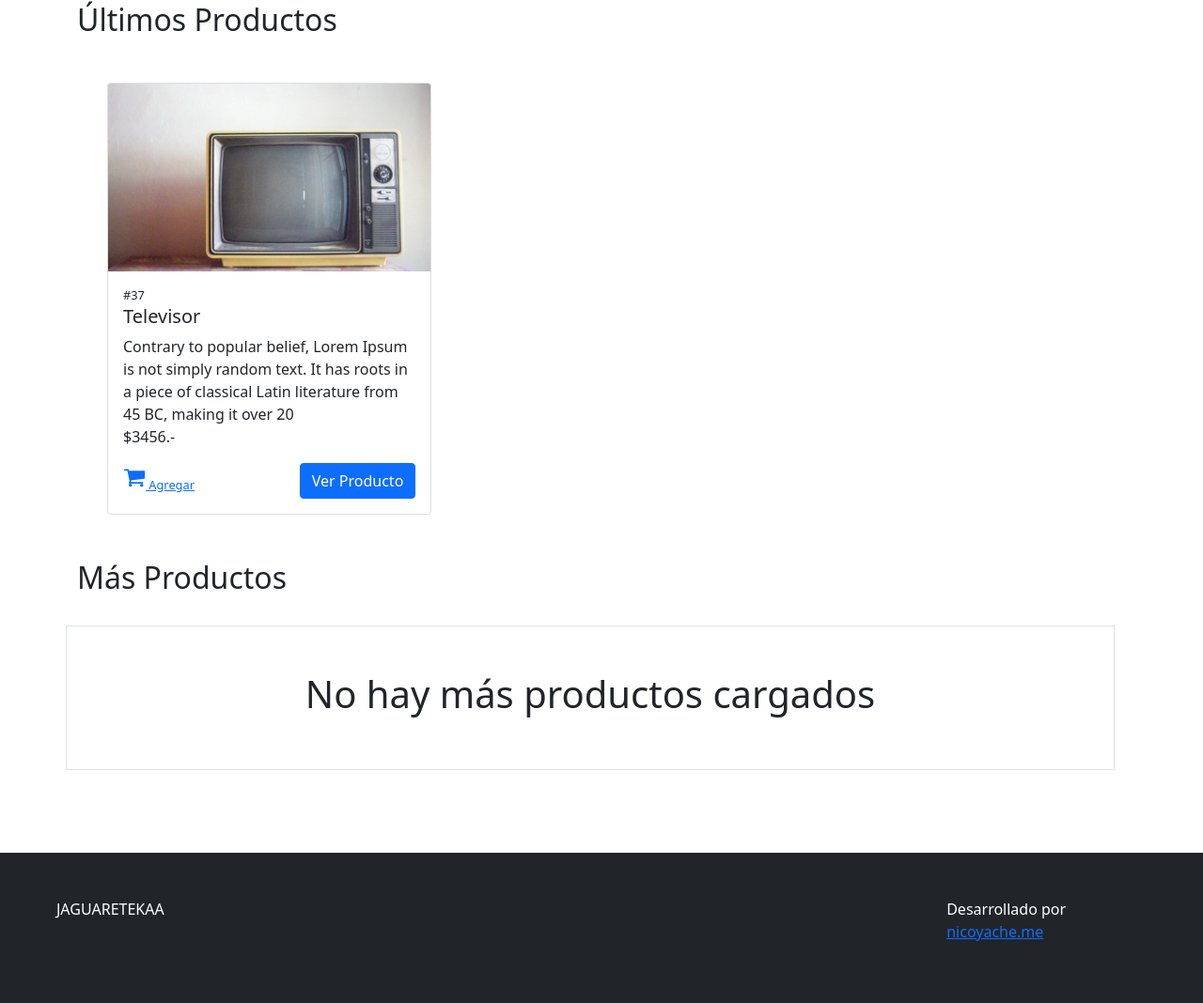
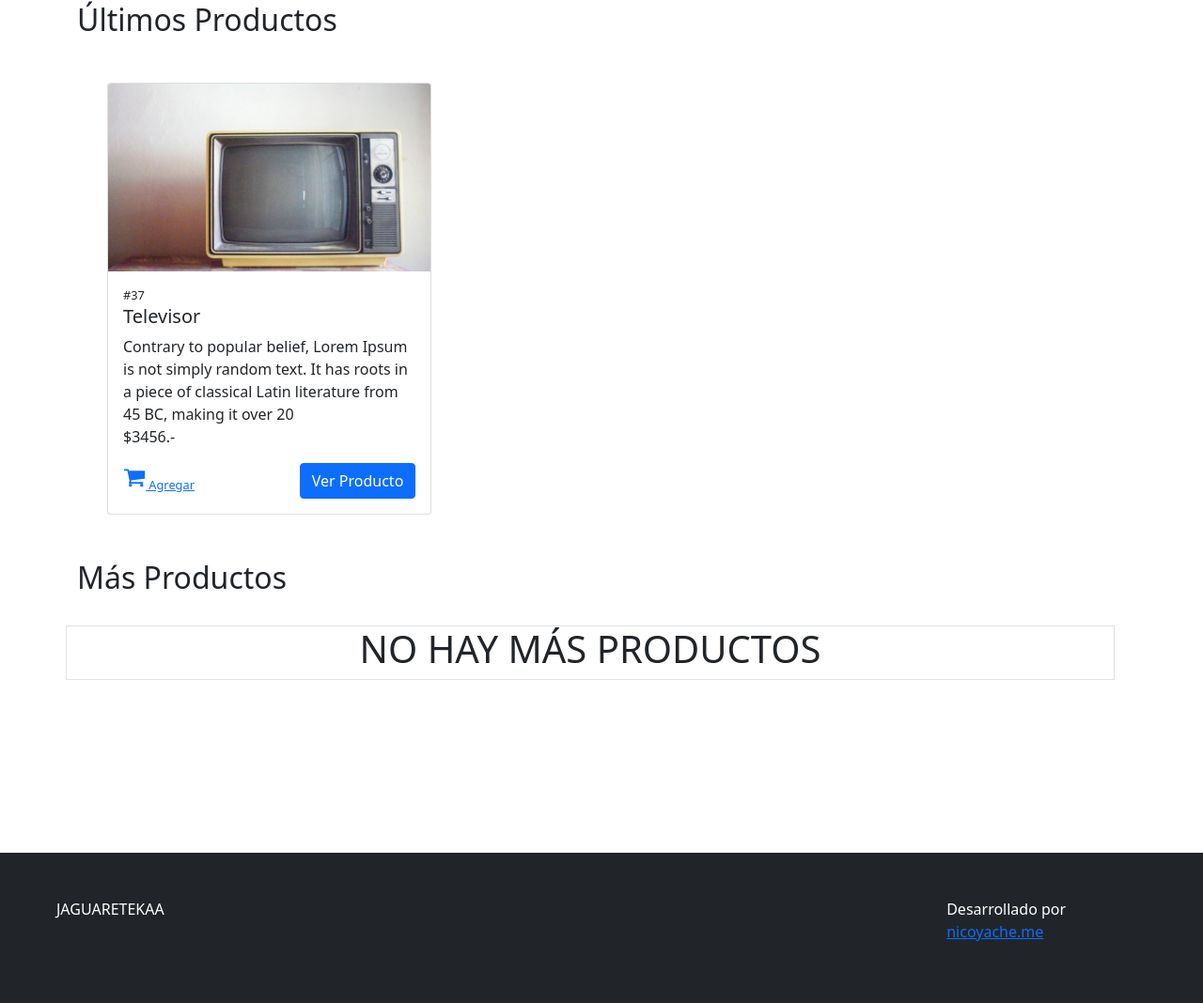
Before and after one commit to nicoyachelini/JAGUARETEKAA, a Django app: page /TIENDAVIRTUAL/ in a window 1280 px wide. Shown: the part 164-1232 px from the top of the page at 94% size. Run offline with Django 3.2, Linux system fonts and the light colour scheme; data comes from the database, SQL or seed files in the repository; some libraries are stand-ins or nearby versions.

Commit message:
Add files via upload

```diff
--- a/TIENDAVIRTUAL/templates/tiendaVirtual/index.html
+++ b/TIENDAVIRTUAL/templates/tiendaVirtual/index.html
@@ -8,15 +8,16 @@
             <h2 class="mb-5">Últimos productos</h2>
 
                 <!-- Estructura repetitiva FOR -->
+                <ul class="row row-cols-1 row-cols-md-3 g-4" style="list-style:none">
                 {% for un_producto in lista_productos|slice:":3"  %}
-                    <ul class="row row-cols-1 row-cols-md-3 g-4" style="list-style:none">
+
                         <li class="col">
                             <div class="card h-100">
                                 <div style="max-height:200px;overflow:hidden;">
                                     {% if  un_producto.producto_imagen %}
                                         <img src="{{ un_producto.producto_imagen.url }}" class="card-img-top" alt="...">
                                     {% else %}
-                                        <img src="{% static 'tiendaVirtual/images/img-defecto.jpg' %}" class="card-img-top" alt="...">
+                                        <img src="{% static 'tiendaVirtual/images/helado.jpg' %}" class="card-img-top" alt="...">
                                     {% endif %}
                                 </div>
                                 <div class="card-body d-flex flex-column justify-content-between">
@@ -47,11 +48,21 @@
                                 </div>
                             </div>
                         </li>
-                    </ul>
-                    <div class="row mt-5">
+
+                {% empty %}
+                </ul>
+                    <div class="col-12 text-center border">
+                        <h1>NO HAY PRODUCTOS</h1>
+                    </div>
+                {% endfor %}
+
+
+        </section>
+        <div class="container">
+        <div class="row mt-5">
                 <h2>Más productos</h2>
                 <ul class="row py-4 row-list" style="list-style:none">
-                <!-- Estructura repetitiva FOR -->
+                    <!-- Estructura repetitiva FOR -->
                     {% for un_producto in lista_productos|slice:"3:7" %}
                         <li class="py-3 border-bottom mb-3 d-flex w-100 justify-content-start">
                             <div class="">
@@ -76,29 +87,11 @@
                             </div>
                         </li>
                     {% empty %}
-                        <div class="col-12 text-center py-5 border radius">
-                            <h1>No hay más productos cargados</h1>
-                        <li>
+                        <div class="col-12 text-center border">
+                            <h1>NO HAY MÁS PRODUCTOS</h1>
+                        <div>
                     {% endfor %}
                 </ul>
             </div>
-                {% empty %}
-                    <div class="col-12 text-center py-5 my-5 border radius">
-                        <h1>No hay productos cargados</h1>
-                    </div>
-                {% endfor %}
-
-
-
-
-            {% comment %} <h3>Mi carrito</h3>
-            <ul>
-                {% for producto in agregar_al_carrito %}
-                    <li>{{producto}}</li>
-                {% empty %}
-                    <li>No hay productos agregados al carrito</li>
-                {% endfor %}
-            </ul> {% endcomment %}
-        </section>
-
+        </div>
 {% endblock main %}
--- a/TIENDAVIRTUAL/templates/tiendaVirtual/layout.html
+++ b/TIENDAVIRTUAL/templates/tiendaVirtual/layout.html
@@ -28,7 +28,7 @@
                 text-transform: capitalize;
             }
         </style>
-        <title>Plantilla</title>
+        <title>Tienda Virtual Jaguarete</title>
     </head>
     <body class="d-flex flex-column justify-content-between">
         <header class="navbar navbar-expand-lg navbar-dark bg-dark d-flex px-5" id="bloque_login">
@@ -131,7 +131,7 @@
                 </form>
             </div>
         </nav>
-        <main>
+        <main class="mb-5 pb-5">
 
             {% block main %}
 
@@ -139,7 +139,7 @@
 
         </main>
 
-        <footer class="py-5 mt-5 bg-dark">
+        <footer class="py-5 mt-5 bg-dark mt-5">
             <div class="container-fluid">
                 <div class="row no-gutters px-5">
                     <div class="col-12 col-md">
```
